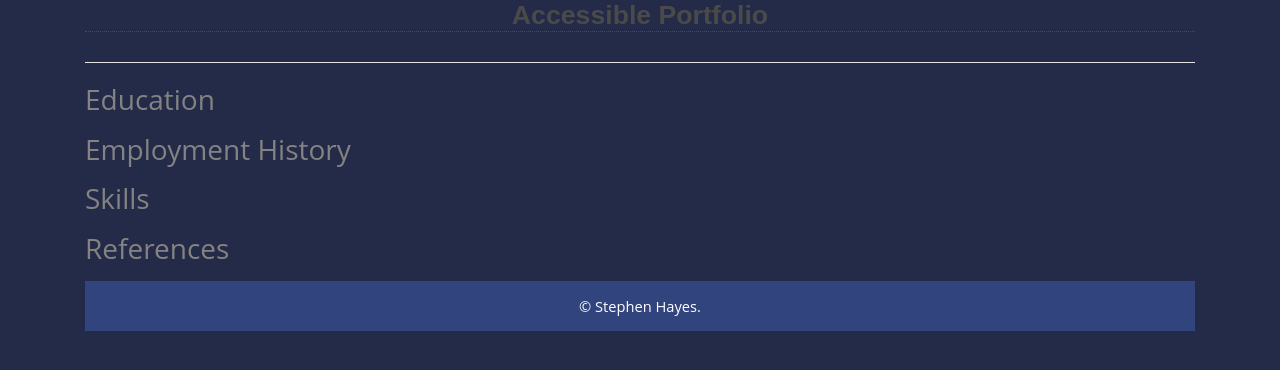
After one commit to CloakOfClarity/AccessiblePortfolio, a Django app: page /view in a window 1280 px wide. The commit adds this page. Shown: the top 370 px of the page. Run offline with Django 4.2, Linux system fonts and the light colour scheme; some libraries are stand-ins or nearby versions.

Commit message:
Created the template to view the portfolio in full.

```diff
--- a/interface/static/scripts.js
+++ b/interface/static/scripts.js
@@ -389,3 +389,8 @@ function deleteSkill()
 		}}); // End AJAX method
 	} // End confirmation block
 } // End deleteSkill function
+
+function viewPF()
+{ // This function fetches and displays all the data in the portfolio
+
+} // End viewPF function
--- a/interface/templates/base.html
+++ b/interface/templates/base.html
@@ -37,9 +37,8 @@
 			</header>
 
 			<main>
-				{% block maincontent %}
-
-				{% endblock %}
+				<a href="{%url 'View' %}" target="_blank" style="margin-left:auto;margin-right:auto">View Portfolio</a>
+				{% block maincontent %}{% endblock %}
 			</main>
 
 			<footer>&copy; Stephen Hayes.</footer>
--- /dev/null
+++ b/interface/templates/view.html
@@ -0,0 +1,37 @@
+{% load static %}<!DOCTYPE html>
+<html lang="en-au">
+	<head>
+		<meta charset="utf-8">
+		<meta name="viewport" content="width=device-width, initial-scale=1">
+		<meta name="AUTHOR" content="Stephen Hayes">
+		<title>My Portfolio - Accessible Portfolio</title>
+		<script src="https://ajax.googleapis.com/ajax/libs/jquery/3.3.1/jquery.min.js"></script>
+		<link rel="stylesheet" href="https://maxcdn.bootstrapcdn.com/bootstrap/4.3.1/css/bootstrap.min.css" type="text/css">
+		<script src="/static/scripts.js"></script>
+		<link rel="stylesheet" href="/static/style.css" type="text/css">
+	</head>
+
+	<body onload="viewPF()">
+		<div class="container">
+			<header>
+				<h1>Accessible Portfolio</h1>
+			</header>
+
+			<main>
+				<h2></h2><!-- Display name -->
+				<p></p><!-- Display contact information -->
+				<p></p><!-- Display description -->
+				<h3>Education</h3>
+				<ul></ul><!-- Education list -->
+				<h3>Employment History</h3>
+				<ul></ul><!-- Employment list -->
+				<h3>Skills</h3>
+				<ul></ul><!-- Skills list -->
+				<h3>References</h3>
+				<ul></ul><!-- References list -->
+			</main>
+
+			<footer>&copy; Stephen Hayes.</footer>
+		</div>
+	</body>
+</html>
--- a/interface/urls.py
+++ b/interface/urls.py
@@ -7,4 +7,5 @@ urlpatterns = [
 	path('employment', views.employmentPage, name='Employment'),
 	path('references', views.referencesPage, name='References'),
 	path('skills', views.skillsPage, name='Skills'),
+	path('view', views.viewPage, name='View'),
 ]
--- a/interface/views.py
+++ b/interface/views.py
@@ -14,3 +14,6 @@ def referencesPage(request):
 
 def skillsPage(request):
 	return render(request, 'skills.html')
+
+def viewPage(request):
+	return render(request, 'view.html')
```
Also changed, not shown: db.sqlite3.
